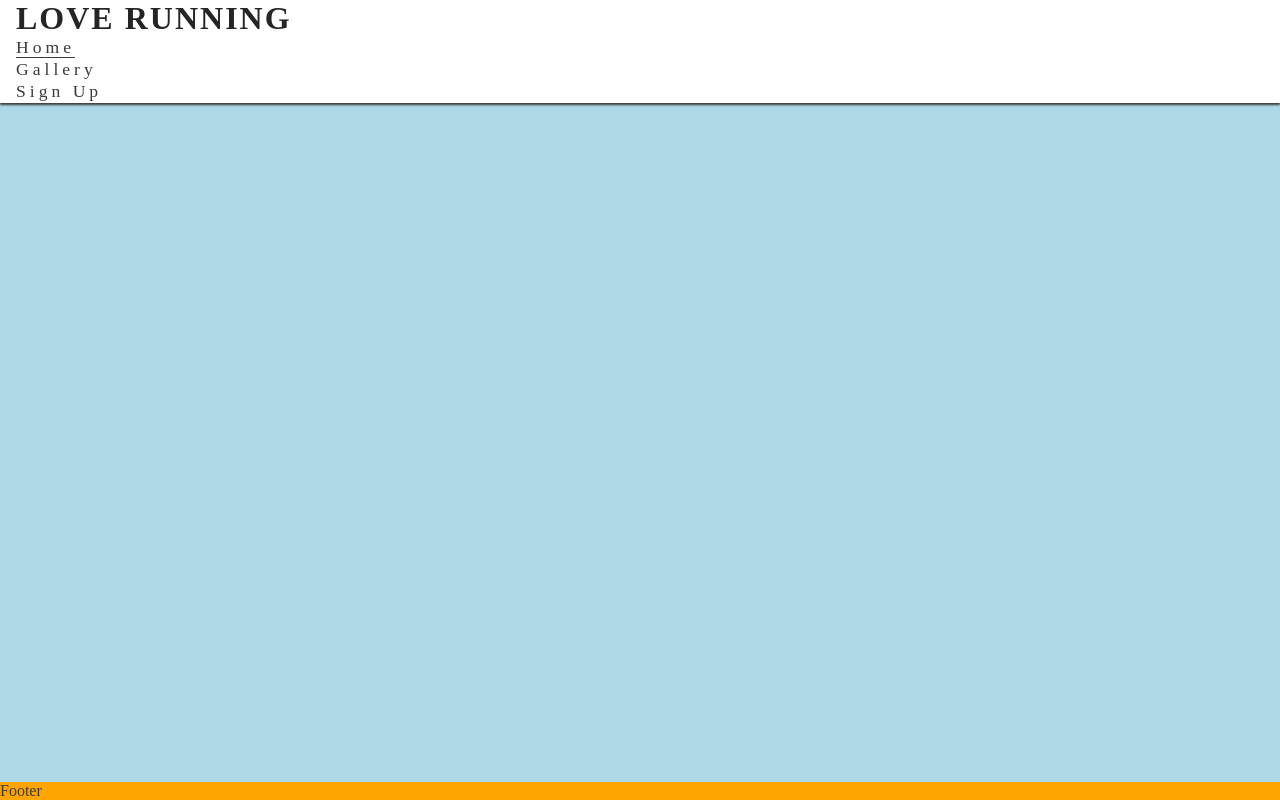
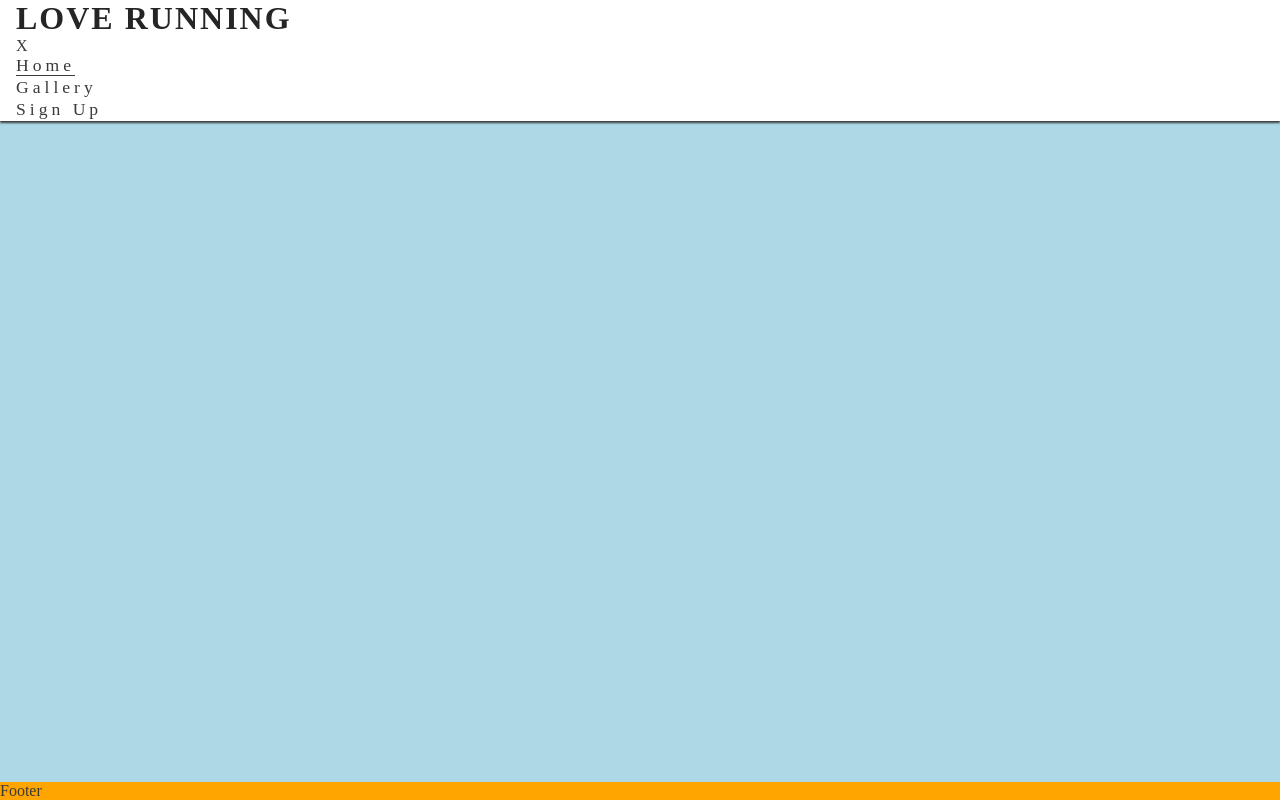
Before and after one commit to AbraWalker/love-running, a plain HTML site: page index.html in a window 1280 px wide. Drawn offline with Linux system fonts and the light colour scheme.

Commit message:
add navigation toggle

```diff
--- a/assets/css/style.css
+++ b/assets/css/style.css
@@ -54,6 +54,32 @@ h1 {
     border-bottom: 1px solid #3a3a3a;
 }
 
+/*Navigation styles with dropdown*/
+nav{
+    position: absolute;
+    background-color: #ffffff;
+    width: 100%;
+    left: 0;
+    padding: 0 1rem;
+    box-shadow: 0 2px 2px #3a3a3a;
+    display: flex;
+    justify-content: space-between;
+    align-items: baseline;
+    top: 100%;
+}
+/*nav-toggle data*/
+#nav-toggle:checked~nav {
+    display: block;
+}
+
+#nav-toggle {
+    display: none;
+}
+
+.nav-toggle-label {
+    font-size: 2rem;
+}
+
 main {
     background-color: lightblue;
     /*Make main element take up any surplus space to push footer*/
--- a/index.html
+++ b/index.html
@@ -22,6 +22,8 @@
         <a href="index.html">
             <h1 id="logo"> Love Running</h1>
         </a>
+        <input type="checkbox" id="nav-toggle" name="nav-toggle" />
+        <label for="nav-toggle class="nav-toggle-label">X</label>
         <nav>
             <ul id="menu">
                 <li><a href="" class="active">Home</a></li>
```
